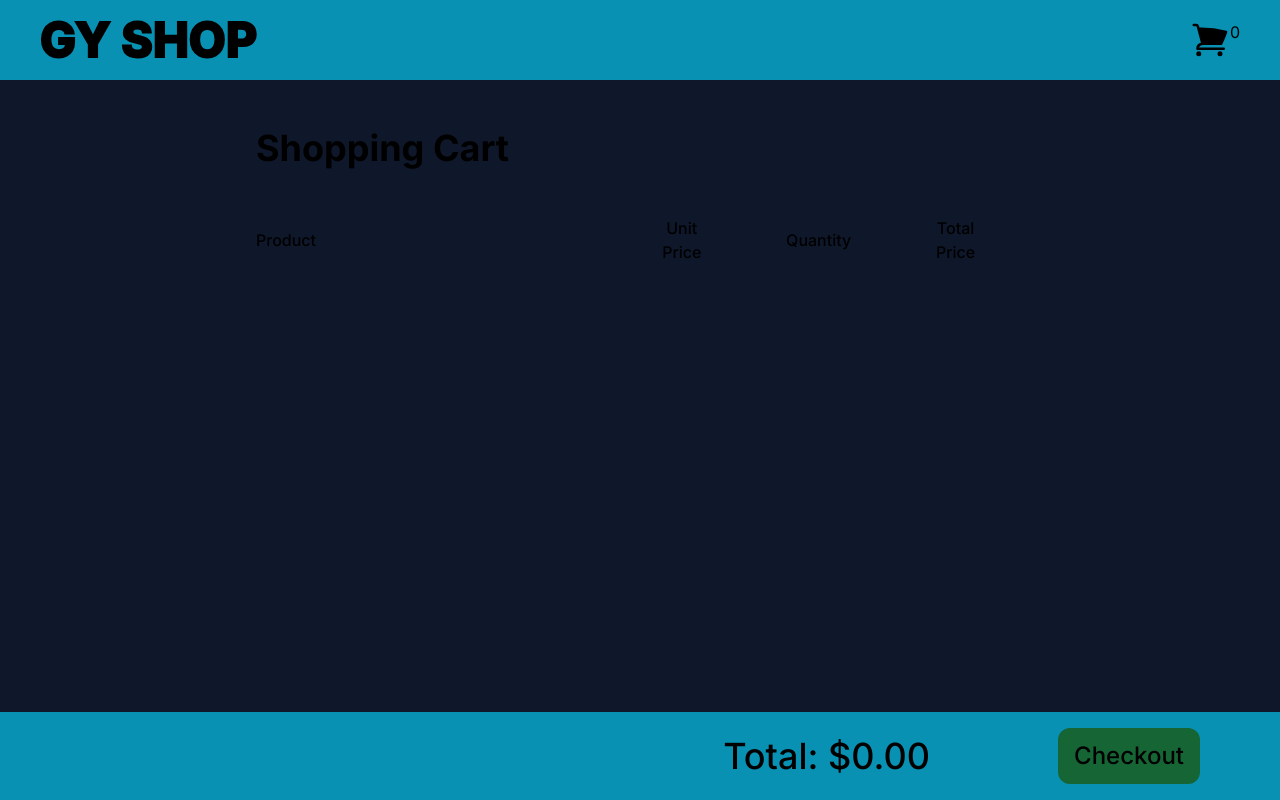
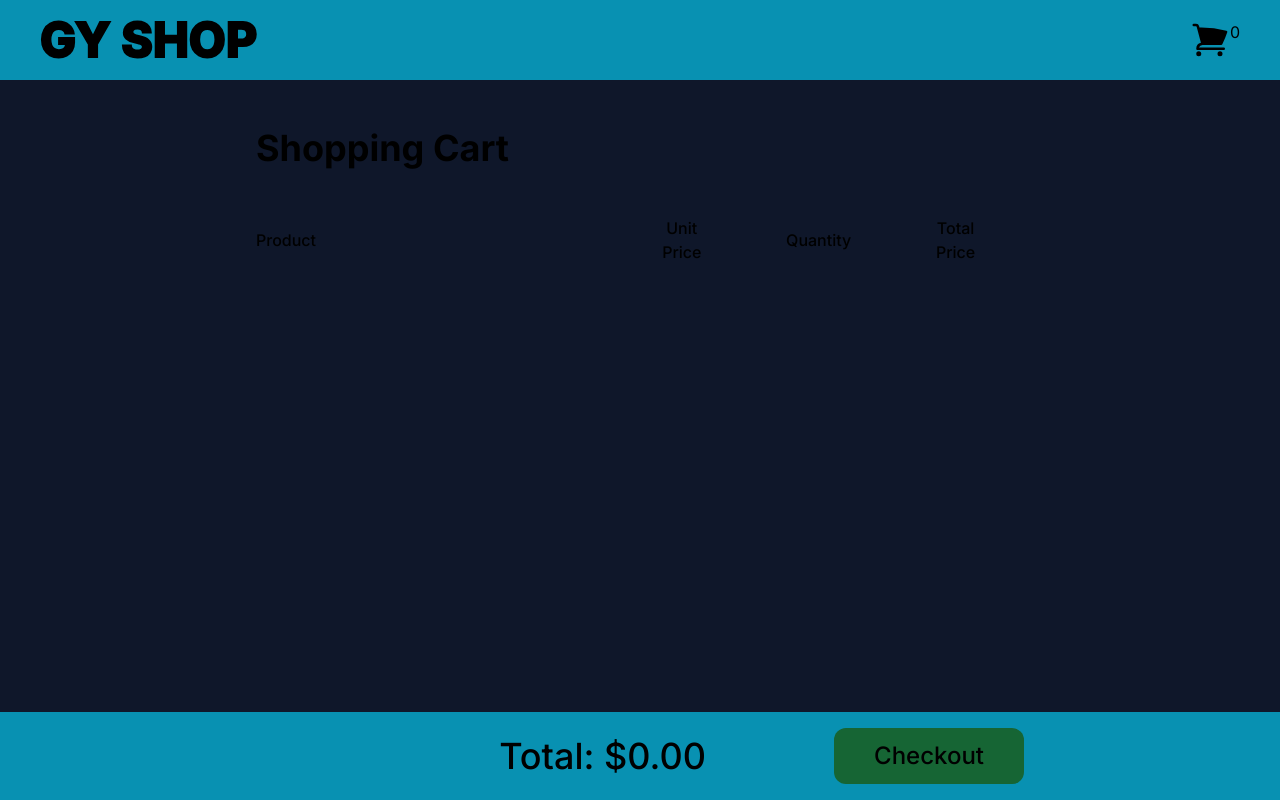
Before and after one commit to geneyeocodes/ensign-technical-assignment, a Next.js app in the folder assignment1/: page /cart in a window 1280 px wide. Built offline with nearby package versions, Linux system fonts and the light colour scheme.

Commit message:
Fixed issue with data persistence

```diff
--- a/assignment1/app/cart/CartCheckout.tsx
+++ b/assignment1/app/cart/CartCheckout.tsx
@@ -10,7 +10,7 @@ export default function CartCheckout() {
             </h1>
             <button
                 onClick={clearCart}
-                className="text-2xl font-medium rounded-xl h-14 px-4 mr-20 bg-green-800 hover:bg-green-700"
+                className="text-2xl font-medium rounded-xl h-14 px-10 mr-64 bg-green-800 hover:bg-green-700"
             >
                 Checkout
             </button>
--- a/assignment1/app/stores/CartStore.tsx
+++ b/assignment1/app/stores/CartStore.tsx
@@ -70,6 +70,6 @@ export const useCartStore = create<CartStore>()(
             clearCart: () =>
                 set((state) => ({ totalQty: 0, totalAmt: 0, products: {} })),
         }),
-        { name: "cartStore", skipHydration: true }
+        { name: "cartStore" }
     )
 );
```
